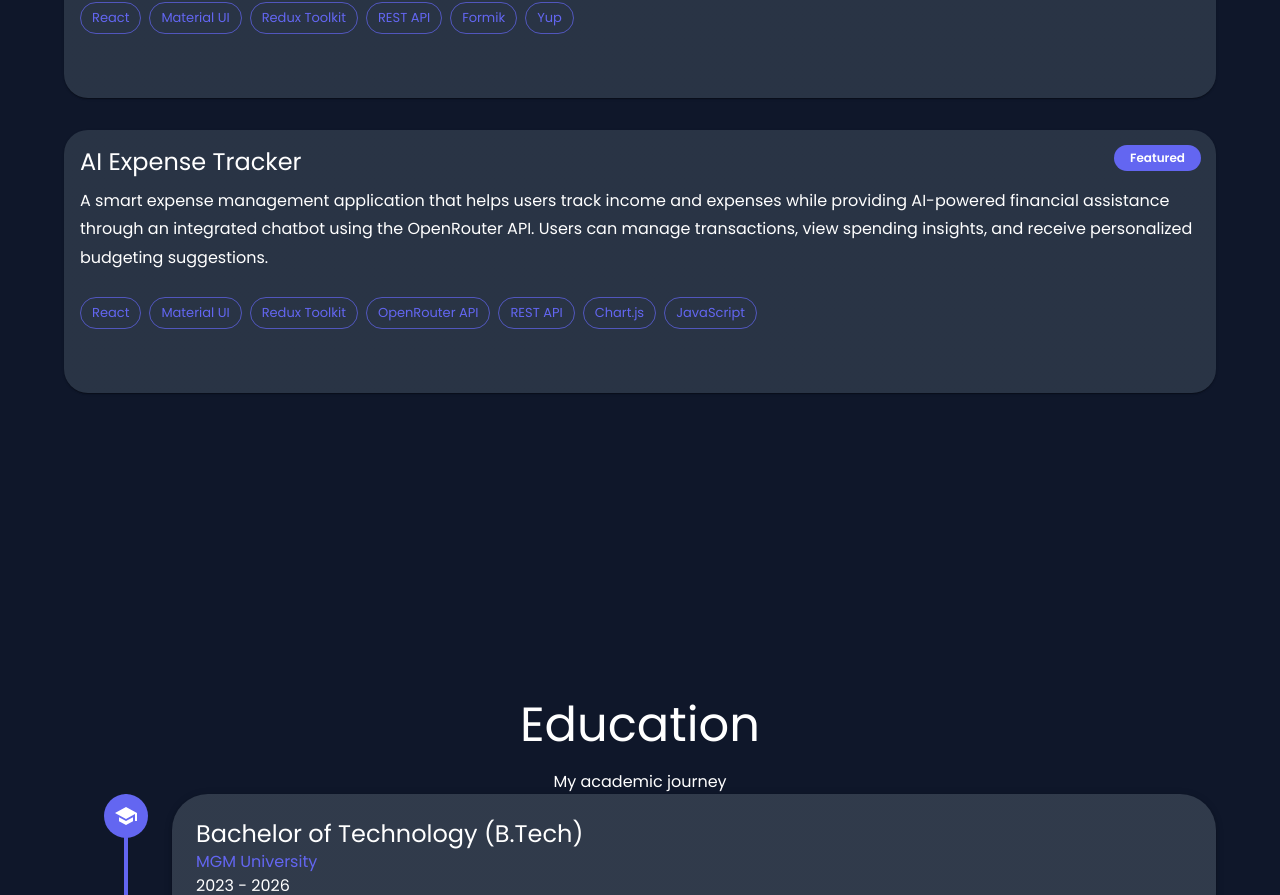
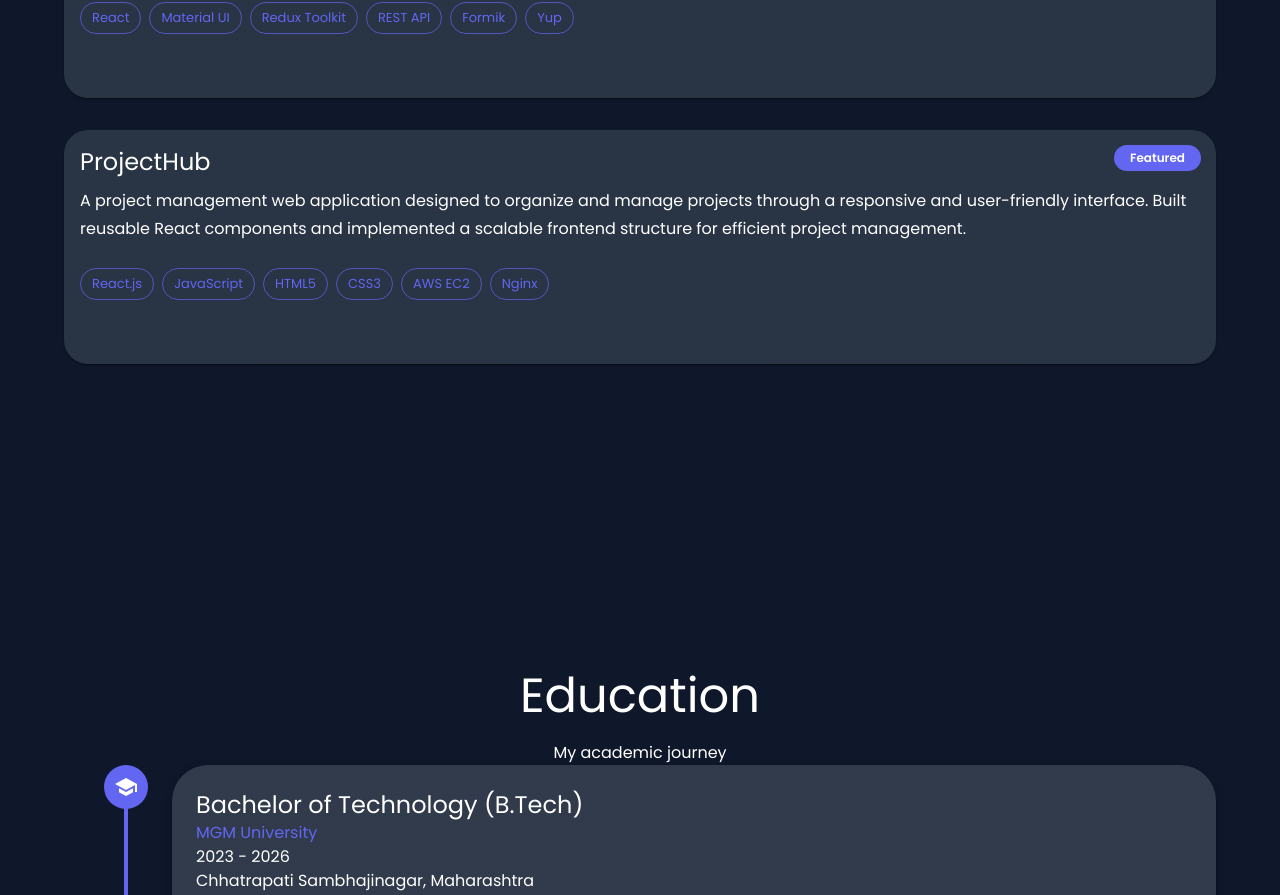
Before and after one commit to sehrishf16/sehrish-Portfolio, a React app: page / in a window 1280 px wide. Shown: the part 4392-5287 px from the top of the page. Built offline with nearby package versions, Linux system fonts and the light colour scheme; the HTML template or start-up script is replaced by a standard one.

Commit message:
portfolio updated

```diff
--- a/src/components/Hero/Hero.jsx
+++ b/src/components/Hero/Hero.jsx
@@ -79,7 +79,7 @@ const Hero = () => {
                 size="large"
                 startIcon={<DownloadIcon />}
                 component="a"
-                href="/Sehrishf%20CV.pdf"
+                href="/Sehrishf%20CV-1.pdf"
                 download="Sehrish_Fatema_Resume.pdf"
               >
                 Download Resume
--- a/src/components/Navbar/Navbar.jsx
+++ b/src/components/Navbar/Navbar.jsx
@@ -122,7 +122,7 @@ export default function Navbar() {
                 variant="contained"
                 color="primary"
                 component="a"
-                href="/Sehrishf CV.pdf"
+                href="/Sehrishf CV-1.pdf"
                 target="_blank"
                 rel="noopener noreferrer"
                 sx={{
--- a/src/data/projects.js
+++ b/src/data/projects.js
@@ -44,23 +44,23 @@ const projects = [
 
     featured: true,
   },
+
   {
     id: 3,
-    title: "AI Expense Tracker",
+    title: "ProjectHub",
 
     description:
-      "A smart expense management application that helps users track income and expenses while providing AI-powered financial assistance through an integrated chatbot using the OpenRouter API. Users can manage transactions, view spending insights, and receive personalized budgeting suggestions.",
+      "A project management web application designed to organize and manage projects through a responsive and user-friendly interface. Built reusable React components and implemented a scalable frontend structure for efficient project management.",
 
-    image: "/projects/expense-tracker.png",
+    image: "/projects/projecthub.png",
 
     technologies: [
-      "React",
-      "Material UI",
-      "Redux Toolkit",
-      "OpenRouter API",
-      "REST API",
-      "Chart.js",
+      "React.js",
       "JavaScript",
+      "HTML5",
+      "CSS3",
+      "AWS EC2",
+      "Nginx",
     ],
 
     demo: "#",
```
Also changed, not shown: 2 other files (tests, documents, lock files or other folders).
